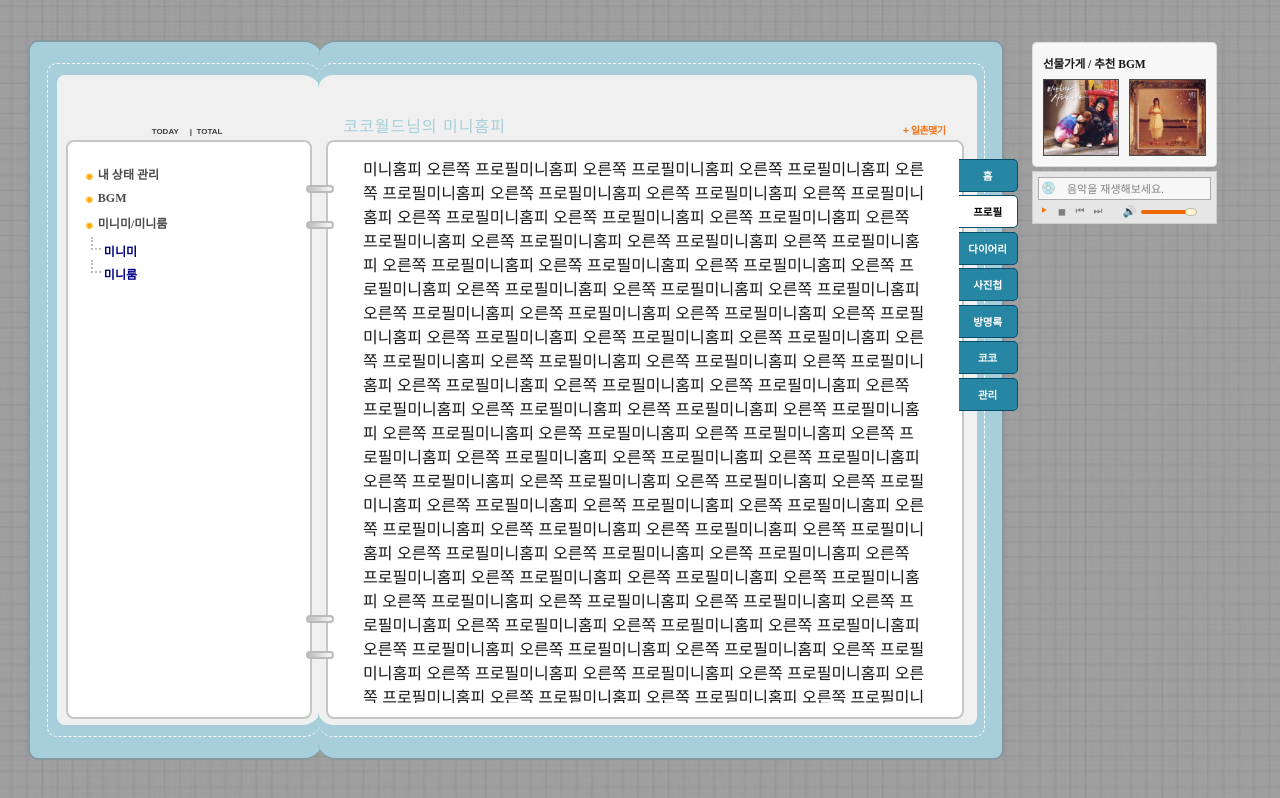
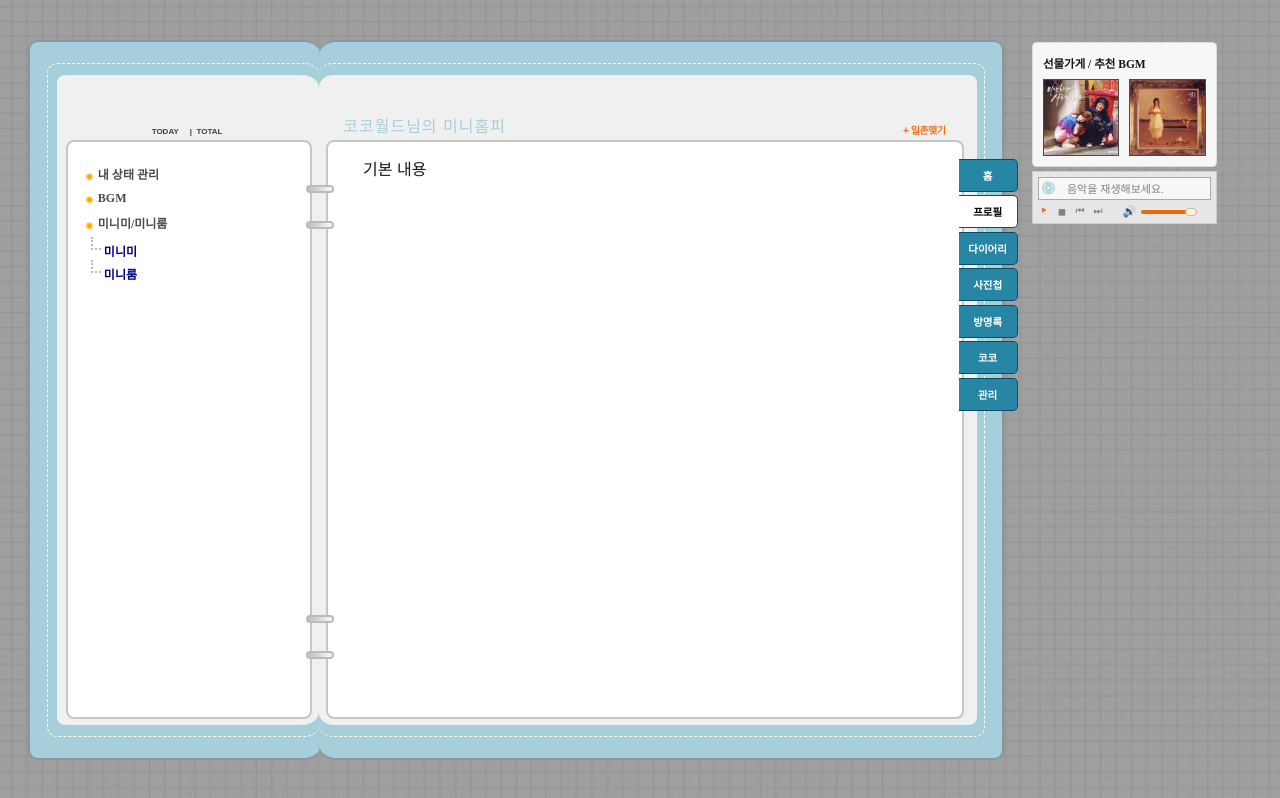
Before and after one commit to Team-COCOs/COCO_FrontEnd, a Next.js app: page /cocoworld/1 in a window 1280 px wide. Both pictures are taken after a click on the element "프로필". Built offline with nearby package versions, Linux system fonts and the light colour scheme; no server answers; a web font is replaced by a local one.

Commit message:
Feat: 프로필 탭 분리

```diff
--- a/src/components/MiniHomePage/Home/HomeLeft/HomeFriends/index.tsx
+++ b/src/components/MiniHomePage/Home/HomeLeft/HomeFriends/index.tsx
@@ -48,7 +48,7 @@ const HomeFriends = () => {
         <div className="HomeFriends_namebox Gulim">
           <div className="HomeFriends_name">{profile.name}</div>
           <div className="HomeFriends_gender">
-            {profile.gender === "man" ? "♂" : "♀"}
+            {profile.gender === "man" ? "(♂)" : "(♀)"}
           </div>
         </div>
         <div className="HomeFriends_email">{profile.email}</div>
--- a/src/components/MiniHomePage/MiniHomeProfile/MiniHomeProfileLeft/MiniHomeProfileLeftMenu/index.tsx
+++ b/src/components/MiniHomePage/MiniHomeProfile/MiniHomeProfileLeft/MiniHomeProfileLeftMenu/index.tsx
@@ -5,9 +5,11 @@ import { MiniHomeProfileLeftMenuStyled } from "./styled";
 const MiniHomeProfileLeftMenu = ({
   menuData,
   language = "ko", // 기본값을 "ko"로 설정
+  onMenuSelect,
 }: {
   menuData: any;
   language?: string;
+  onMenuSelect: (menu: { type?: string; title: string }) => void;
 }) => {
   const selectedMenuData = menuData[language] || menuData.ko;
 
@@ -21,7 +23,11 @@ const MiniHomeProfileLeftMenu = ({
         {hasChildren && (
           <ul>
             {menu.children.map((child: any) => (
-              <div className="MiniHomeProfileLeftMenu_dotted_wrap">
+              <div
+                className="MiniHomeProfileLeftMenu_dotted_wrap"
+                key={child.title}
+                onClick={() => onMenuSelect(child)}
+              >
                 <span
                   style={{
                     borderLeft: "2px dotted #bbb",
@@ -29,7 +35,7 @@ const MiniHomeProfileLeftMenu = ({
                     padding: "0 4px",
                   }}
                 ></span>
-                <li key={child.title}>&nbsp;{child.title}</li>
+                <li>&nbsp;{child.title}</li>
               </div>
             ))}
           </ul>
@@ -48,7 +54,7 @@ const MiniHomeProfileLeftMenu = ({
               return renderMenuItem(item);
             }
             return (
-              <li key={item}>
+              <li key={item} onClick={() => onMenuSelect({ title: item })}>
                 <span className="dot-symbol">◉</span>
                 {item}
               </li>
--- a/src/components/MiniHomePage/MiniHomeProfile/MiniHomeProfileLeft/index.tsx
+++ b/src/components/MiniHomePage/MiniHomeProfile/MiniHomeProfileLeft/index.tsx
@@ -3,7 +3,11 @@ import { useState } from "react";
 import MiniHomeProfileLeftMenu from "./MiniHomeProfileLeftMenu";
 import { profileLeftTabs } from "@/constants/profileLeftTabs";
 
-const MiniHomeProfileLeft = () => {
+const MiniHomeProfileLeft = ({
+  setProfileSelectedMenu,
+}: {
+  setProfileSelectedMenu: (menu: { type?: string; title: string }) => void;
+}) => {
   const [language, setLanguage] = useState("ko");
 
   const toggleLanguage = () => {
@@ -17,6 +21,7 @@ const MiniHomeProfileLeft = () => {
           <MiniHomeProfileLeftMenu
             menuData={profileLeftTabs}
             language={language}
+            onMenuSelect={setProfileSelectedMenu}
           />
         </div>
       </div>
--- a/src/components/MiniHomePage/MiniHomeProfile/MiniHomeProfileRight/index.tsx
+++ b/src/components/MiniHomePage/MiniHomeProfile/MiniHomeProfileRight/index.tsx
@@ -1,48 +1,43 @@
 import { MiniHomeProfileRightStyled } from "./styled";
 import { useEffect } from "react";
 
-const MiniHomeProfileRight = () => {
+interface ProfileSelectedMenu {
+  type?: string;
+  title: string;
+}
+
+const MiniHomeProfileRight = ({
+  profileSelectedMenu,
+}: {
+  profileSelectedMenu: ProfileSelectedMenu | null;
+}) => {
+  useEffect(() => {
+    console.log("Selected menu:", profileSelectedMenu);
+  }, [profileSelectedMenu]);
+
+  const renderContent = () => {
+    if (!profileSelectedMenu) {
+      return <div>기본 내용</div>;
+    }
+
+    switch (profileSelectedMenu.title) {
+      case "내 상태 관리":
+        return <div>내 상태 관리 내용</div>;
+      case "BGM":
+        return <div>BGM 관련 내용</div>;
+      case "미니미":
+        return <div>미니미 내용</div>;
+      case "미니룸":
+        return <div>미니룸 내용</div>;
+      default:
+        return <div>기본 프로필 내용</div>;
+    }
+  };
   return (
     <MiniHomeProfileRightStyled>
       <div className="MiniHomeProfileRight_wrap">
         <div className="MiniHomeProfileRight_component_wrap">
-          미니홈피 오른쪽 프로필미니홈피 오른쪽 프로필미니홈피 오른쪽
-          프로필미니홈피 오른쪽 프로필미니홈피 오른쪽 프로필미니홈피 오른쪽
-          프로필미니홈피 오른쪽 프로필미니홈피 오른쪽 프로필미니홈피 오른쪽
-          프로필미니홈피 오른쪽 프로필미니홈피 오른쪽 프로필미니홈피 오른쪽
-          프로필미니홈피 오른쪽 프로필미니홈피 오른쪽 프로필미니홈피 오른쪽
-          프로필미니홈피 오른쪽 프로필미니홈피 오른쪽 프로필미니홈피 오른쪽
-          프로필미니홈피 오른쪽 프로필미니홈피 오른쪽 프로필미니홈피 오른쪽
-          프로필미니홈피 오른쪽 프로필미니홈피 오른쪽 프로필미니홈피 오른쪽
-          프로필미니홈피 오른쪽 프로필미니홈피 오른쪽 프로필미니홈피 오른쪽
-          프로필미니홈피 오른쪽 프로필미니홈피 오른쪽 프로필미니홈피 오른쪽
-          프로필미니홈피 오른쪽 프로필미니홈피 오른쪽 프로필미니홈피 오른쪽
-          프로필미니홈피 오른쪽 프로필미니홈피 오른쪽 프로필미니홈피 오른쪽
-          프로필미니홈피 오른쪽 프로필미니홈피 오른쪽 프로필미니홈피 오른쪽
-          프로필미니홈피 오른쪽 프로필미니홈피 오른쪽 프로필미니홈피 오른쪽
-          프로필미니홈피 오른쪽 프로필미니홈피 오른쪽 프로필미니홈피 오른쪽
-          프로필미니홈피 오른쪽 프로필미니홈피 오른쪽 프로필미니홈피 오른쪽
-          프로필미니홈피 오른쪽 프로필미니홈피 오른쪽 프로필미니홈피 오른쪽
-          프로필미니홈피 오른쪽 프로필미니홈피 오른쪽 프로필미니홈피 오른쪽
-          프로필미니홈피 오른쪽 프로필미니홈피 오른쪽 프로필미니홈피 오른쪽
-          프로필미니홈피 오른쪽 프로필미니홈피 오른쪽 프로필미니홈피 오른쪽
-          프로필미니홈피 오른쪽 프로필미니홈피 오른쪽 프로필미니홈피 오른쪽
-          프로필미니홈피 오른쪽 프로필미니홈피 오른쪽 프로필미니홈피 오른쪽
-          프로필미니홈피 오른쪽 프로필미니홈피 오른쪽 프로필미니홈피 오른쪽
-          프로필미니홈피 오른쪽 프로필미니홈피 오른쪽 프로필미니홈피 오른쪽
-          프로필미니홈피 오른쪽 프로필미니홈피 오른쪽 프로필미니홈피 오른쪽
-          프로필미니홈피 오른쪽 프로필미니홈피 오른쪽 프로필미니홈피 오른쪽
-          프로필미니홈피 오른쪽 프로필미니홈피 오른쪽 프로필미니홈피 오른쪽
-          프로필미니홈피 오른쪽 프로필미니홈피 오른쪽 프로필미니홈피 오른쪽
-          프로필미니홈피 오른쪽 프로필미니홈피 오른쪽 프로필미니홈피 오른쪽
-          프로필미니홈피 오른쪽 프로필미니홈피 오른쪽 프로필미니홈피 오른쪽
-          프로필미니홈피 오른쪽 프로필미니홈피 오른쪽 프로필미니홈피 오른쪽
-          프로필미니홈피 오른쪽 프로필미니홈피 오른쪽 프로필미니홈피 오른쪽
-          프로필미니홈피 오른쪽 프로필미니홈피 오른쪽 프로필미니홈피 오른쪽
-          프로필미니홈피 오른쪽 프로필미니홈피 오른쪽 프로필미니홈피 오른쪽
-          프로필미니홈피 오른쪽 프로필미니홈피 오른쪽 프로필미니홈피 오른쪽
-          프로필미니홈피 오른쪽 프로필미니홈피 오른쪽 프로필미니홈피 오른쪽
-          프로필
+          {renderContent()}
         </div>
       </div>
     </MiniHomeProfileRightStyled>
--- a/src/features/CocoWorld/index.tsx
+++ b/src/features/CocoWorld/index.tsx
@@ -54,6 +54,11 @@ const CocoWorld: React.FC<CocoWorldPageProps> = ({ id }) => {
   const handleTabClick = (tab: string) => {
     setActiveTab(tab);
   };
+  // 프로필 메뉴 탭 관리
+  const [profileSelectedMenu, setProfileSelectedMenu] = useState<{
+    type?: string;
+    title: string;
+  } | null>(null);
 
   // 페이지가 처음 로드될 때 로딩 상태 종료
   useEffect(() => {
@@ -105,7 +110,9 @@ const CocoWorld: React.FC<CocoWorldPageProps> = ({ id }) => {
                         activeTab === "Visitor" ? (
                           <HomeLeft />
                         ) : activeTab === "Profile" ? (
-                          <MiniHomeProfileLeft />
+                          <MiniHomeProfileLeft
+                            setProfileSelectedMenu={setProfileSelectedMenu}
+                          />
                         ) : activeTab === "Diary" ? (
                           <DiaryLeft />
                         ) : activeTab === "Photo" ? (
@@ -144,7 +151,9 @@ const CocoWorld: React.FC<CocoWorldPageProps> = ({ id }) => {
                             onTabClick={handleTabClick}
                           />
                         ) : activeTab === "Profile" ? (
-                          <MiniHomeProfileRight />
+                          <MiniHomeProfileRight
+                            profileSelectedMenu={profileSelectedMenu}
+                          />
                         ) : activeTab === "Diary" ? (
                           <DiaryRight />
                         ) : activeTab === "Photo" ? (
```
